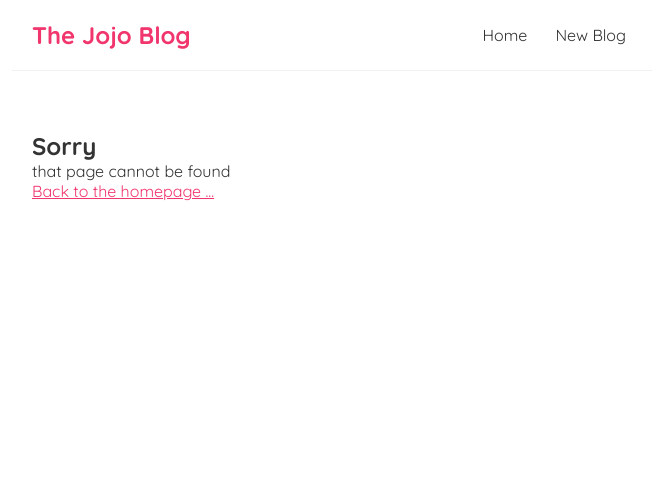
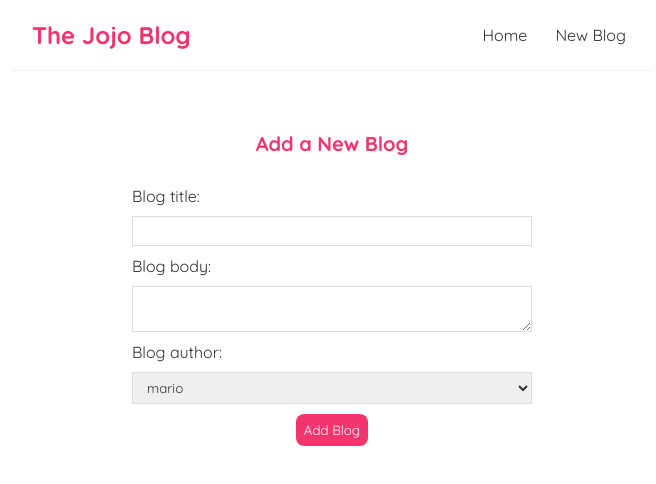
Before and after one commit to azizhawani1/dojo-blog, a React (Create React App) app: page /dojo-blog/create in a window 1280 px wide. Shown: the top 484 px of the page, without its empty margins (308-964 px from the left). Built offline with nearby package versions, Linux system fonts and the light colour scheme.

Commit message:
Add base url root

```diff
--- a/src/App.js
+++ b/src/App.js
@@ -15,9 +15,9 @@ function App() {
             <Navbar />
                 <div className="content">
                     <Routes>
-                        <Route exact path="/" element={<Home />} />
-                        <Route path="/create" element={<Create />} />
-                        <Route path="/blogs/:id" element={<BlogDetails />} />
+                        <Route exact path="/dojo-blog/" element={<Home />} />
+                        <Route path="/dojo-blog/create" element={<Create />} />
+                        <Route path="/dojo-blog/blogs/:id" element={<BlogDetails />} />
                         <Route path="*" element={<NotFound />} />
                     </Routes>
             </div>
--- a/src/BlogDetails.js
+++ b/src/BlogDetails.js
@@ -20,7 +20,7 @@ const BlogDetails = () => {
             method: 'DELETE'
         }).then(() => {
             setIsPendingDeletion(false);
-            navigate('/');
+            navigate('/dojo-blog/');
         })
     }
 
--- a/src/Create.js
+++ b/src/Create.js
@@ -26,7 +26,7 @@ const Create = () => {
             setBody('');
             setAuthor('mario');
             // navigate(-1);
-            navigate('/');
+            navigate('/dojo-blog/');
         });
     }
 
--- a/src/Navbar.js
+++ b/src/Navbar.js
@@ -13,8 +13,8 @@ const Navbar = () => {
                     borderRadius: '8px'
                 }}>New Blog</a>*/}
                 {/*<a href="/create">New Blog</a>*/}
-                <Link to="/">Home</Link>
-                <Link to="/create">New Blog</Link>
+                <Link to="/dojo-blog/">Home</Link>
+                <Link to="/dojo-blog/create">New Blog</Link>
             </div>
         </nav>
 
--- a/src/NotFound.js
+++ b/src/NotFound.js
@@ -5,7 +5,7 @@ const NotFound = () => {
         <div className="not-found">
             <h2>Sorry</h2>
             <p>that page cannot be found</p>
-            <Link to="/">Back to the homepage ...</Link>
+            <Link to="/dojo-blog/">Back to the homepage ...</Link>
         </div>
 
     );
```
